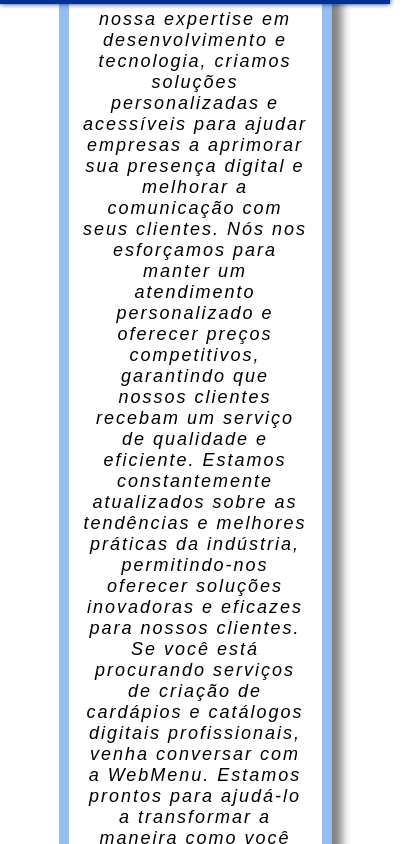
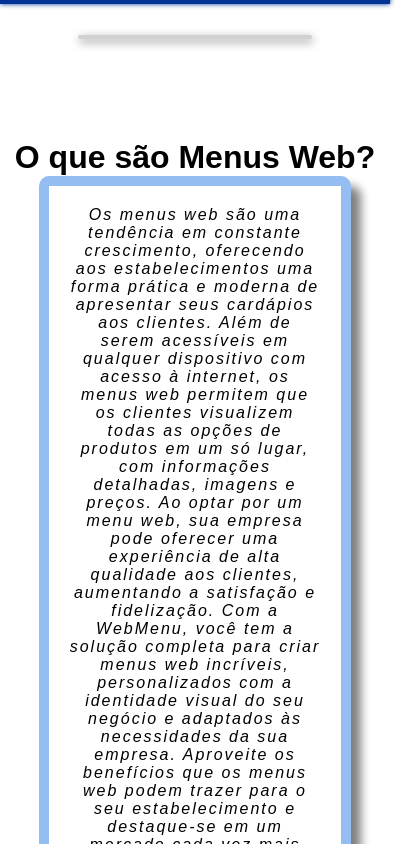
Before and after one commit to caueperuque/webmenu-landing-page, a React (Create React App) app in the folder webmenu/: page / in a window 390 px wide. Shown: the part 840-1684 px from the top of the page, 418 px wide, since content can reach past the window. Built offline with nearby package versions, Linux system fonts and the light colour scheme; the HTML template or start-up script is replaced by a standard one; a web font is replaced by a local one.

Commit message:
mudando font sizes e width

```diff
--- a/webmenu/src/components/about/AboutUs.css
+++ b/webmenu/src/components/about/AboutUs.css
@@ -15,14 +15,14 @@
   border: solid #94BDF2 10px;
   border-radius: 10px;
   width: 50%;
-  font-size: 30px;
+  font-size: 2rem;
   background-color: white;
   font-style: italic;
   box-shadow: 10px 10px 10px gray;
 }
 
 .aboutUs__title {
-  font-size: 50px;
+  font-size: 3rem;
 }
 
 hr {
@@ -39,19 +39,22 @@
 }
 
 @media screen and (max-width: 800px) {
-  .aboutUs__text {
-    font-size: 60%;
+
+  .aboutUs__article {
+    width: 80%;
+    justify-content: center;
+    align-content: center;
+    padding: 20px;
+    font-size: 1rem;
   }
 
-  .aboutUs__article {
-    width: 70%;
-    justify-content: center;
-    align-content: center;
-    padding: 50px;
+  .aboutUs__container {
+    /* border: solid blue 1px; */
+    margin-top: 150px;
   }
 
   .aboutUs__title {
-    font-size: 200%;
+    font-size: 2rem;
   }
 
 }
--- a/webmenu/src/components/footer/Footer.css
+++ b/webmenu/src/components/footer/Footer.css
@@ -28,7 +28,7 @@
 
 @media screen and (max-width: 800px) {
   footer {
-    width: 100%;
+    width: 100vw;
   }
 
   .footer__icon-img {
--- a/webmenu/src/components/form/Form.css
+++ b/webmenu/src/components/form/Form.css
@@ -91,6 +91,7 @@
   form {
     display: flex;
     justify-content: center;
+    width: 100vw;
   }
 
   .contact__title {
--- a/webmenu/src/components/header/Header.css
+++ b/webmenu/src/components/header/Header.css
@@ -106,9 +106,6 @@
 }
 
 @media screen and (max-width: 800px) {
-  .hero__background {
-    width: 100%;
-  }
 
   .navbar {
     display: none;
@@ -125,6 +122,10 @@
     padding: 30px;
   }
 
+  .header {
+    width: 100vw;
+  }
+
   .logo {
     width: 50px;
   }
--- a/webmenu/src/components/hero/Hero.css
+++ b/webmenu/src/components/hero/Hero.css
@@ -36,6 +36,6 @@
 
 @media screen and (max-width: 800px) {
   .hero__background {
-    width: 100%;
+    width: 100vw;
   }
 }
--- a/webmenu/src/components/menu-web/MenuWeb.css
+++ b/webmenu/src/components/menu-web/MenuWeb.css
@@ -14,14 +14,14 @@
   border: solid #94BDF2 10px;
   border-radius: 10px;
   width: 50%;
-  font-size: 30px;
+  font-size: 2rem;
   background-color: white;
   font-style: italic;
   box-shadow: 10px 10px 10px gray;
 }
 
 .menuweb__title {
-  font-size: 50px;
+  font-size: 3rem;
 }
 
 hr {
@@ -39,18 +39,16 @@
 
 @media screen and (max-width: 800px) {
   .menuweb__article {
-    width: 70%;
+    width: 80%;
     justify-content: center;
     align-content: center;
-  }
-
-  .menuweb__text {
-    font-size: 60%;
+    font-size: 1rem;
+    padding: 20px;
   }
 
   .menuweb__title {
     text-align: center;
-    font-size: 180%;
+    font-size: 2rem;
   }
 
 }
--- a/webmenu/src/data.js
+++ b/webmenu/src/data.js
@@ -1,8 +1,7 @@
 import pesqueiro from './images/pesqueiro.png';
 
 const data = {
-  text:`Na WebMenu, nós somos uma equipe de profissionais apaixonados por programação e tecnologia, dedicados a fornecer soluções criativas e inovadoras para ajudar seu negócio a se destacar no mercado. Fundada em 2023, nossa empresa nasceu da necessidade de oferecer serviços de criação de cardápios e catálogos digitais de qualidade para empresas de todos os tamanhos.Combinando nossa expertise em desenvolvimento e tecnologia, criamos soluções personalizadas e acessíveis para ajudar empresas a aprimorar sua presença digital e melhorar a comunicação com seus clientes. Nós nos esforçamos para manter um atendimento personalizado e oferecer preços competitivos, garantindo que nossos clientes recebam um serviço de qualidade e eficiente.
-  Estamos constantemente atualizados sobre as tendências e melhores práticas da indústria, permitindo-nos oferecer soluções inovadoras e eficazes para nossos clientes. Se você está procurando serviços de criação de cardápios e catálogos digitais profissionais, venha conversar com a WebMenu. Estamos prontos para ajudá-lo a transformar a maneira como você apresenta seus produtos e serviços.
+  text:`Nós somos a WebMenu, uma equipe de profissionais apaixonados por programação e tecnologia, que oferecemos soluções personalizadas e acessíveis de criação de cardápios e catálogos digitais para empresas de todos os tamanhos. Nós nos esforçamos para fornecer um atendimento personalizado e preços competitivos, e estamos sempre atualizados sobre as tendências e melhores práticas da indústria para oferecer soluções eficazes que aprimoram a presença digital e a comunicação das empresas com seus clientes.
   `,
 
   menuweb: `Os menus web são uma tendência em constante crescimento, oferecendo aos estabelecimentos uma forma prática e moderna de apresentar seus cardápios aos clientes. Além de serem acessíveis em qualquer dispositivo com acesso à internet, os menus web permitem que os clientes visualizem todas as opções de produtos em um só lugar, com informações detalhadas, imagens e preços.
```
